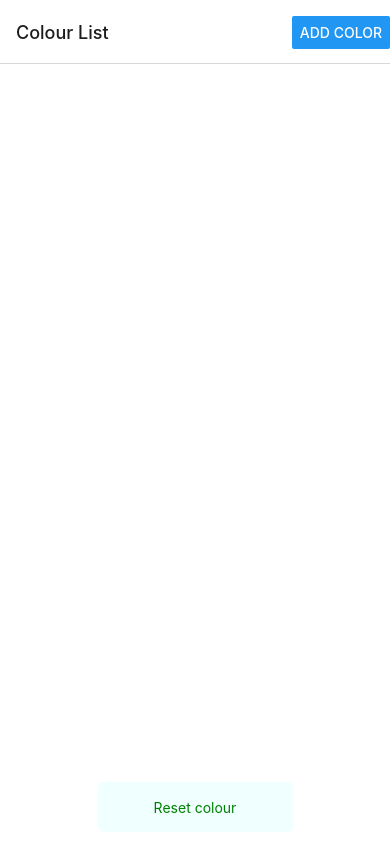
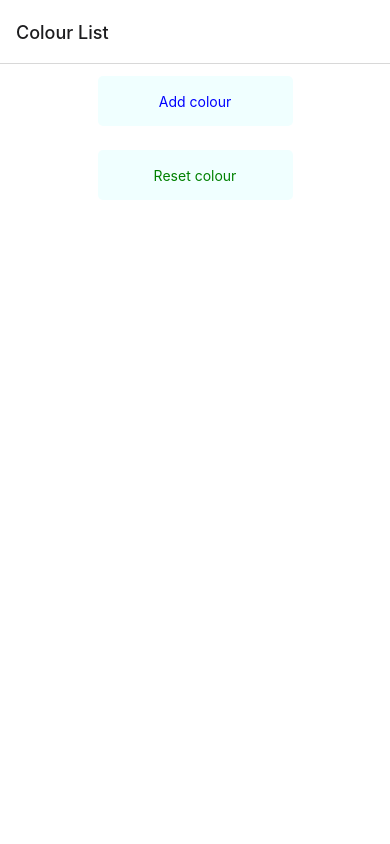
Before and after one commit to leandreal/pcmob3-1, a React Native app: screen / in a window 390 px wide. Built offline with nearby package versions, Linux system fonts and the light colour scheme.

Commit message:
Revert "Added useEffect (Add Colour) and Changed Flatlist to 4 columns."
This reverts commit 014b6cc8397ea8f94b2907bbd4f75e786cc827ef.

```diff
--- a/App.js
+++ b/App.js
@@ -1,33 +1,25 @@
 import { StatusBar } from "expo-status-bar";
-import React, { useState, useEffect } from "react";
-import { StyleSheet, Text, View, FlatList, TouchableOpacity, Button, Image, Dimensions } from "react-native";
+import React, { useState } from "react";
+import { StyleSheet, Text, View, FlatList, TouchableOpacity } from "react-native";
 import { createStackNavigator } from "@react-navigation/stack";
 import { NavigationContainer } from "@react-navigation/native";
 import BlockRGB from "./components/BlockRGB";
 
 
-
 function HomeScreen({ navigation }) {
   const [colorArray, setColorArray] = useState([]);
-
-
-
-  useEffect(() => {
-    navigation.setOptions({
-      headerRight: () => <Button onPress={addColor} title="Add Color" />,
-    });
-  })
-
 
 function renderItem({ item }) {
     return (
       <TouchableOpacity
-        onPress={() => navigation.navigate("Details", item)}
+        onPress={() => navigation.navigate("DetailsScreen", { ...item })}
       >
         <BlockRGB red={item.red} green={item.green} blue={item.blue} />
       </TouchableOpacity>
     );
   }
+
+
 
 function addColor() {
     setColorArray([
@@ -41,16 +33,21 @@ function HomeScreen({ navigation }) {
     ]);
   }
 
+
 function resetColor() {
     setColorArray([]);
   }
 
-
   return (
     <View style={styles.container}>
 
+      <TouchableOpacity
+        style={styles.addButton}
+        onPress={addColor}
+        >
 
-      <FlatList style={styles.list} data={colorArray} renderItem={renderItem} numColumns={4} />
+        <Text style={{ color: "blue" }}>Add colour</Text>
+      </TouchableOpacity>
 
       <TouchableOpacity
         style={styles.resetButton}
@@ -60,14 +57,16 @@ function HomeScreen({ navigation }) {
         <Text style={{ color: "green" }}>Reset colour</Text>
       </TouchableOpacity>
 
+
+      <FlatList style={styles.list} data={colorArray} renderItem={renderItem} />
     </View>
+  );
 
-  )}
-
-
+}
 
 
 function DetailsScreen({ route }) {
+    // Destructure this object so we don't have to type route.params.red etc
     const { red, green, blue } = route.params;
 
     return (
@@ -77,7 +76,6 @@ function DetailsScreen({ route }) {
           { backgroundColor: `rgb(${red}, ${green}, ${blue})` },
         ]}
       >
-
         <View style={{ padding: 30 }}>
           <Text style={styles.detailText}>Red: {red}</Text>
           <Text style={styles.detailText}>Green: {green}</Text>
@@ -96,7 +94,7 @@ export default function App() {
     <NavigationContainer>
       <Stack.Navigator>
         <Stack.Screen name="Colour List" component={HomeScreen} />
-        <Stack.Screen name="Details" component={DetailsScreen} />
+        <Stack.Screen name="DetailsScreen" component={DetailsScreen} />
       </Stack.Navigator>
     </NavigationContainer>
   );
@@ -113,19 +111,25 @@ const styles = StyleSheet.create({
 
   list: {
     width: "100%",
-    flex: 1,
-
-
   },
 
   detailText: {
     fontSize: 24,
     marginBottom: 20,
-    color: "white",
-    fontWeight: "bold",
   },
 
-
+ addButton: {
+  height: 50,
+  width: "50%",
+  alignItems: "center",
+  justifyContent: "center",
+  padding: 5,
+  margin: 12,
+  borderRadius: 5,
+  justifyContent: "center",
+  backgroundColor: "azure",
+  borderWidth: "3",
+},
 
 resetButton: {
   height: 50,
```
Lines whose indentation alone changed are shown as unchanged.
